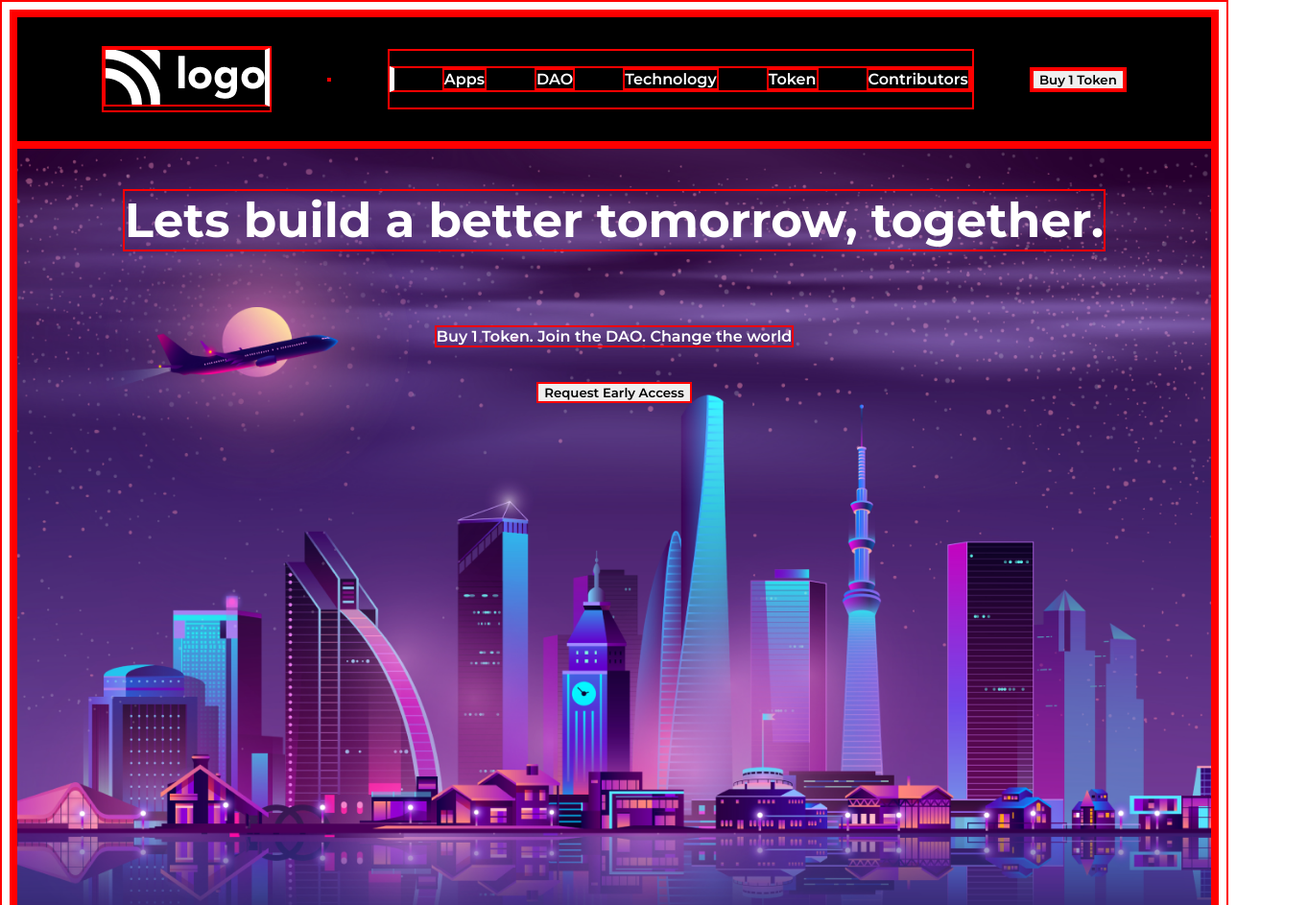
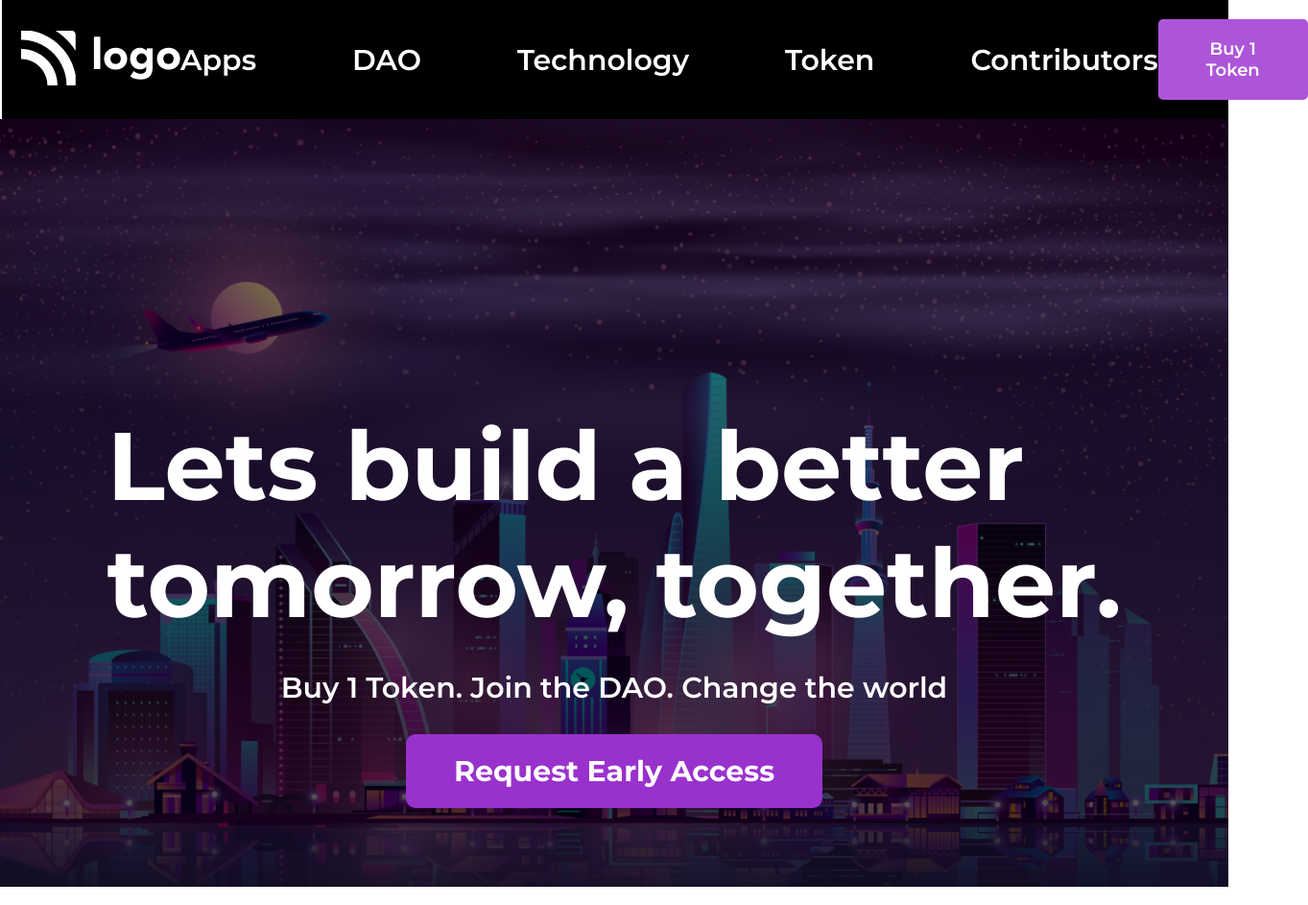
Before and after one commit to tayabajmal/live-class-project-5, a website: page index.html in a window 1280 px wide. Shown: the top 943 px of the page at 96% size, 1363 px wide, since content can reach past the window. Drawn offline with Linux system fonts and the light colour scheme.

Commit message:
Project finish, screenshot of final result taken and added to assets

```diff
--- a/index.html
+++ b/index.html
@@ -45,7 +45,7 @@
       <!-- Hero Section -->
       <section aria-label="hero">
         <div class="hero">
-          <h1 class="hero-heading">Lets build a better tomorrow, together.</h1>
+          <h1 class="hero-heading">Lets build a better<br>tomorrow, together.</h1>
           <p class="hero-description">
             Buy 1 Token. Join the DAO. Change the world
           </p>
--- a/style.css
+++ b/style.css
@@ -1,6 +1,8 @@
 *{
-    border: 2px solid red;
-    font-family: "Montserrat", "sans-serif";
+    /*border: 2px solid red;*/
+    font-family: 'Montserrat', sans-serif;
+    padding: 0;
+    margin: 0;
 }
 
 .navbar{
@@ -9,36 +11,58 @@
     align-items: center;
     background-color: black;
     color: white;
-    padding: 30px;
+    margin-left: 2px;
+    padding: 20px;
 
 }
 
 .list{
+    font-size: 30px;
     display: flex;
-    gap: 50px;
+    gap: 100px;
     list-style: none;
-    padding-left: 50px;
-    border-left: 5px solid white ;
+    /*padding-left: 50px;*/
+    margin-right: auto;
 }
 
-.logo{
-    border-right: 5px solid white;
+.button-small{
+    font-size: large;
+    color: white;
+    background-color: #ad55d9;
+    padding: 20px 50px 20px 50px;
+    border-radius: 5px;
+    border: none;
 }
 
 .hero{
     display: flex;
     flex-direction: column;
     align-items: center;
-    gap: 20px;
-    background-image: url('./assets/bg.png');
+    background-image: linear-gradient(rgba(0, 0, 0, 0.5), rgba(0, 0, 0, 0.7)), url('./assets/bg.png');
     background-repeat: no-repeat;
     background-size: cover;
     height: 100vh;
     color: white;
+    gap: 30px;
 }
 
 .hero-heading{
-    font-size: 50px;
-    white-space: pre;
+    font-size: 100px;
     flex-wrap: wrap;
+    margin-top: 300px;
 }
+
+.button-large{
+    text-align: center;
+    background-color:#9932CC;
+    font-size: 30px;
+    font-weight: bold;
+    color: white;
+    padding: 20px 50px 20px 50px;
+    border-radius: 10px;
+    border: none;
+}
+
+.hero-description{
+    font-size: 30px;
+}
```
Also changed, not shown: assets/TayabAjmal_finalResult.JPG (added).
